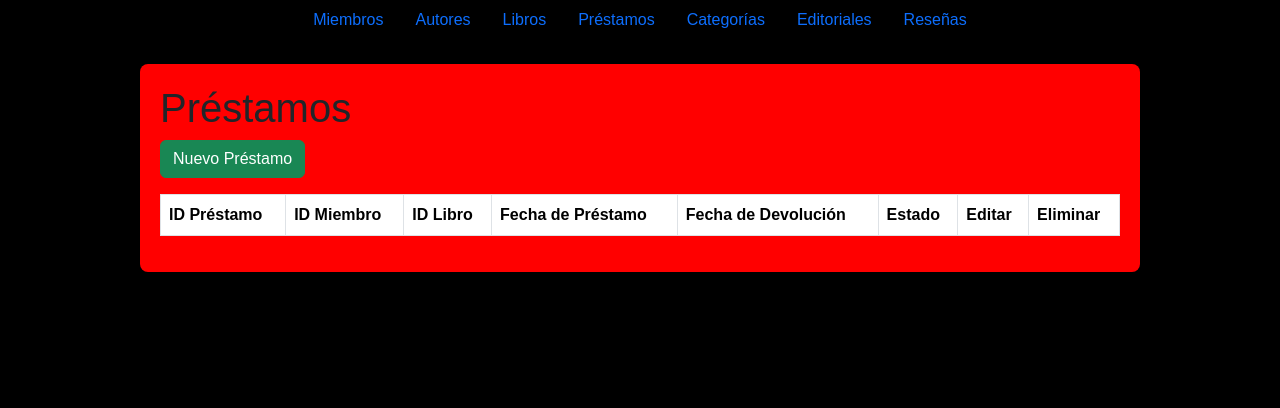
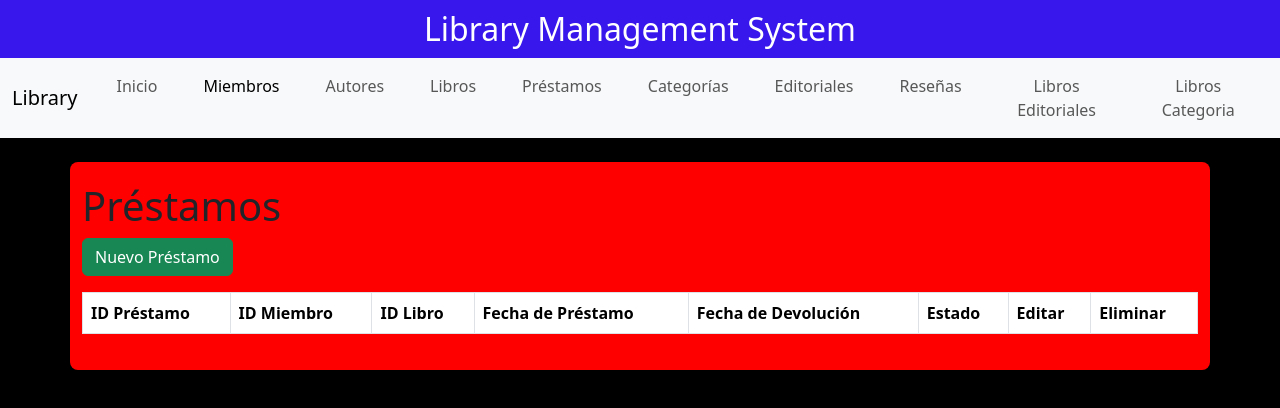
Before and after one commit to Becajona/Libreria, a website: page public/prestamos.html in a window 1280 px wide. Drawn offline with nearby package versions, Linux system fonts and the light colour scheme; no server answers.

Commit message:
ajuste del contenedor prestamos

```diff
--- a/public/css/dise.css
+++ b/public/css/dise.css
@@ -1,11 +1,5 @@
 /* Estilos generales */
-body {
-  margin: 0;
-  padding: 0;
-  font-family: Arial, sans-serif;
-  background-color:#000000;
 
-}
 
 /*contenedor rojo de la tabla prestamo */
 .container {
--- a/public/prestamos.html
+++ b/public/prestamos.html
@@ -16,16 +16,17 @@
         <link rel="stylesheet" href="css/dise.css">
     </head>
 
+
+
     <body>
-        <nav class="nav justify-content-center">
-            <a class="nav-link" href="miembros.html">Miembros</a>
-            <a class="nav-link" href="autores.html">Autores</a>
-            <a class="nav-link" href="index.html">Libros</a>
-            <a class="nav-link active" href="prestamos.html" aria-current="page">Préstamos</a>
-            <a class="nav-link" href="categorias.html">Categorías</a>
-            <a class="nav-link" href="editoriales.html">Editoriales</a>
-            <a class="nav-link" href="reseñas.html">Reseñas</a>
-        </nav>
+
+        <div id="header"></div> <!--etiqueta para que aparezca en encabezado-->
+        <style>
+            body {
+                background-color: black;
+            }
+        </style>
+
         <div class="container mt-4">
             <h1>Préstamos</h1>
             <button class="btn btn-success mb-3" data-toggle="modal" data-target="#nuevoPrestamoModal">Nuevo Préstamo</button>
@@ -89,6 +90,8 @@
 
         <script src="js/prestamos.js"></script>
 
+        <script src="js/main.js"></script>
+
         <!-- Bootstrap JavaScript Libraries -->
         <script
             src="https://cdn.jsdelivr.net/npm/@popperjs/core@2.11.8/dist/umd/popper.min.js"
```
